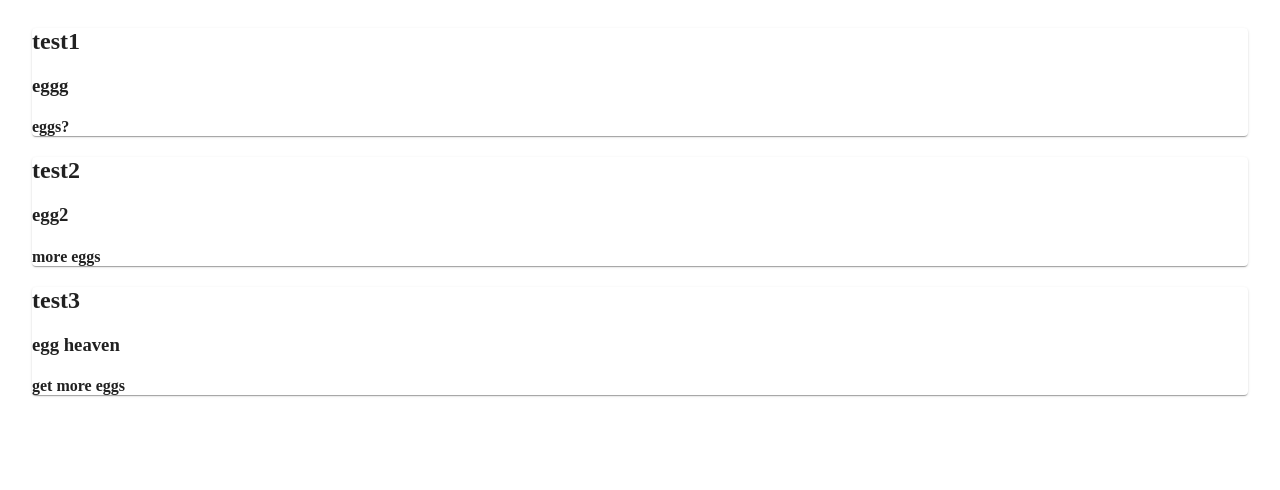
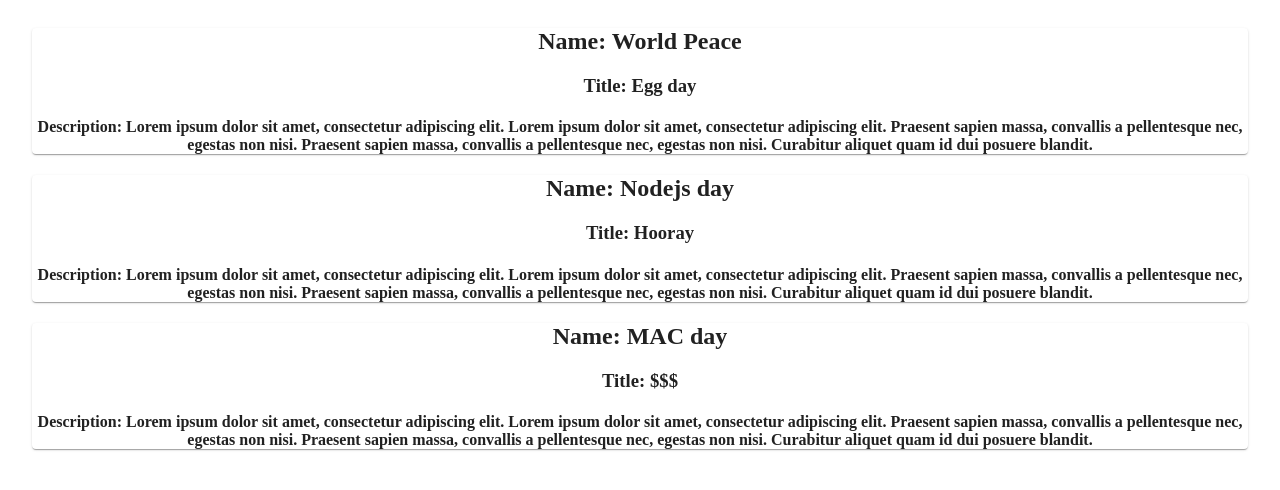
Before and after one commit to hackthehack/hack-zero-v2, a React (Create React App) app: page /hacks in a window 1280 px wide. Shown: the top 490 px of the page. Built offline with nearby package versions, Linux system fonts and the light colour scheme.

Commit message:
added some basic styling

```diff
--- a/src/components/HacksPage.js
+++ b/src/components/HacksPage.js
@@ -2,13 +2,6 @@ import React, { useState } from "react";
 import Container from "@material-ui/core/Container";
 import Grid from "@material-ui/core/Grid";
 import { makeStyles } from "@material-ui/core/styles";
-import List from "@material-ui/core/List";
-import ListItem from "@material-ui/core/ListItem";
-import ListItemIcon from "@material-ui/core/ListItemIcon";
-import ListItemText from "@material-ui/core/ListItemText";
-import Divider from "@material-ui/core/Divider";
-import InboxIcon from "@material-ui/icons/Inbox";
-import DraftsIcon from "@material-ui/icons/Drafts";
 import Paper from "@material-ui/core/Paper";
 
 const useStyles = makeStyles(theme => ({
@@ -16,28 +9,43 @@ const useStyles = makeStyles(theme => ({
     width: "100%",
     maxWidth: 360,
     backgroundColor: theme.palette.background.paper
+  },
+  paper: {
+    textAlign: "center",
+    color: theme.palette.text.primary
   }
 }));
-
-function ListItemLink(props) {
-  return <ListItem button component="a" {...props} />;
-}
 
 const Hacks = () => {
   const classes = useStyles();
   const [hacks, setHacks] = useState([
-    { name: "test1", title: "eggg", description: "eggs?" },
-    { name: "test2", title: "egg2", description: "more eggs" },
-    { name: "test3", title: "egg heaven", description: "get more eggs" }
+    {
+      name: "World Peace",
+      title: "Egg day",
+      description:
+        "Lorem ipsum dolor sit amet, consectetur adipiscing elit. Lorem ipsum dolor sit amet, consectetur adipiscing elit. Praesent sapien massa, convallis a pellentesque nec, egestas non nisi. Praesent sapien massa, convallis a pellentesque nec, egestas non nisi. Curabitur aliquet quam id dui posuere blandit."
+    },
+    {
+      name: "Nodejs day",
+      title: "Hooray",
+      description:
+        "Lorem ipsum dolor sit amet, consectetur adipiscing elit. Lorem ipsum dolor sit amet, consectetur adipiscing elit. Praesent sapien massa, convallis a pellentesque nec, egestas non nisi. Praesent sapien massa, convallis a pellentesque nec, egestas non nisi. Curabitur aliquet quam id dui posuere blandit."
+    },
+    {
+      name: "MAC day",
+      title: "$$$",
+      description:
+        "Lorem ipsum dolor sit amet, consectetur adipiscing elit. Lorem ipsum dolor sit amet, consectetur adipiscing elit. Praesent sapien massa, convallis a pellentesque nec, egestas non nisi. Praesent sapien massa, convallis a pellentesque nec, egestas non nisi. Curabitur aliquet quam id dui posuere blandit."
+    }
   ]);
   const renderHacks = () => {
     return hacks.map(hack => {
       return (
         <Grid item xs={12}>
-          <Paper key={hack.title}>
-            <h2>{hack.name}</h2>
-            <h3>{hack.title}</h3>
-            <h4>{hack.description}</h4>
+          <Paper className={classes.paper} key={hack.title}>
+            <h2>Name: {hack.name}</h2>
+            <h3>Title: {hack.title}</h3>
+            <h4>Description: {hack.description}</h4>
           </Paper>
         </Grid>
       );
```
